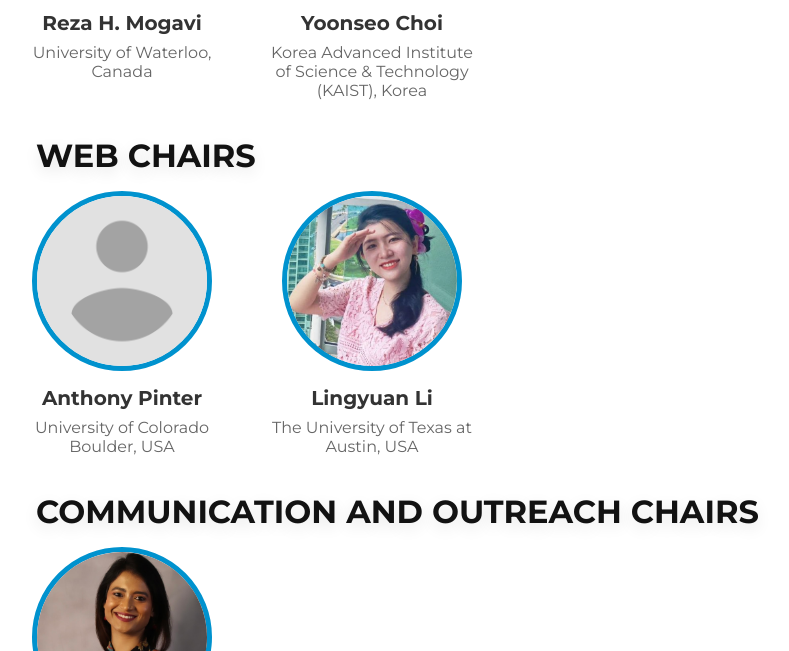
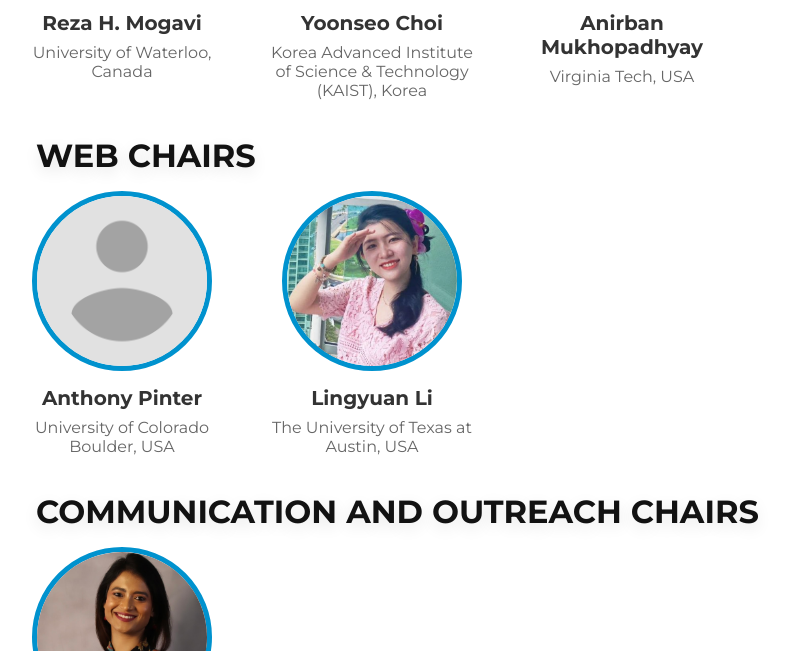
Before and after one commit to anthonypinter/cscw2026-website, a Jekyll site: the page built from organizing.html, in a window 1280 px wide and 900 px high, scrolled down 1138 px, cut to the strip 249-900 px from the top of the window. Shown: the whole strip, without its empty margins (28-817 px from the left). Built offline with Jekyll 4.4.1, drawn with Linux system fonts in a browser that asks for light colours.

Commit message:
adding PC asst.

```diff
--- a/organizing.html
+++ b/organizing.html
@@ -84,6 +84,12 @@
           <p class="title">Yoonseo Choi</p>
           <p class="subtitle">Korea Advanced Institute of Science & Technology (KAIST), Korea</p>
       </div>
+
+      <div class="circle-item">
+          <img src="images/anirban.jpg" alt="Profile Image 4" class="circle-image">
+          <p class="title">Anirban Mukhopadhyay</p>
+          <p class="subtitle">Virginia Tech, USA</p>
+      </div>
       </div>
 
 
```
Also changed, not shown: images/anirban.jpg (added), 1 other file.
